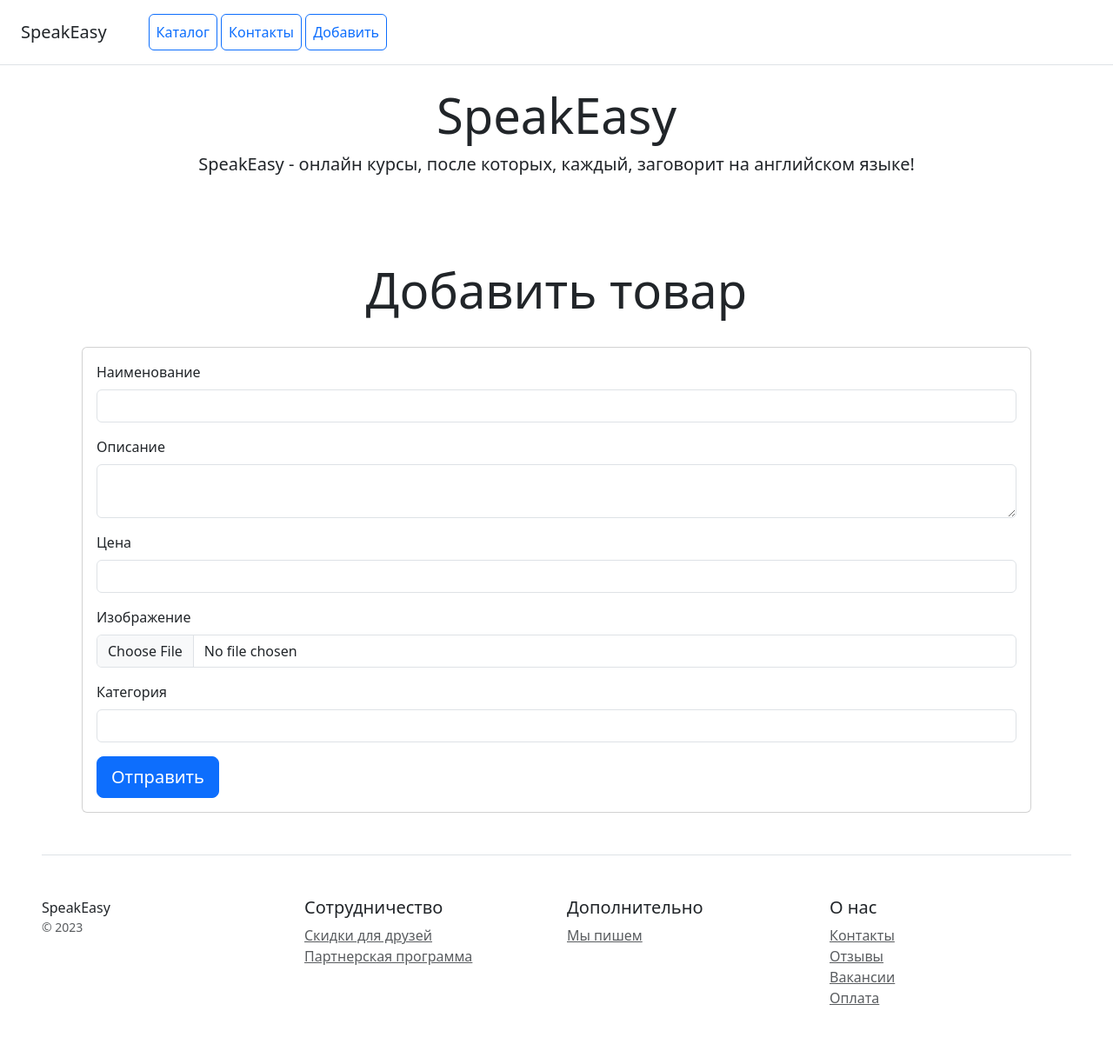
After one commit to RadmilaGMTD/homework_22_django, a Django app: page /user_products/ in a window 1280 px wide. The commit adds this page. Shown: the whole page at 87% size. Run offline with Django 5.2, Linux system fonts and the light colour scheme; parts of the project's set-up code (start-up, migrations or seed data) failed here and were passed over; some libraries are stand-ins or nearby versions.

Commit message:
update user_products.html

```diff
--- a/catalog/templates/catalog/base.html
+++ b/catalog/templates/catalog/base.html
@@ -13,7 +13,7 @@
     <nav class="ms-5">
         <a class="p-2 btn btn-outline-primary" href="/">Каталог</a>
         <a class="p-2 btn btn-outline-primary" href="/contacts/">Контакты</a>
-        <a class="p-2 btn btn-outline-primary" href="/user_materials/">Ваши материалы</a>
+        <a class="p-2 btn btn-outline-primary" href="/user_products/">Добавить</a>
     </nav>
 </div>
 <div class="container">
--- /dev/null
+++ b/catalog/templates/catalog/user_products.html
@@ -0,0 +1,41 @@
+{% extends 'catalog/base.html' %}
+
+{% block title %}Добавить товар{% endblock %}
+
+{% block content %}
+{% include 'catalog/header.html' %}
+<div class="container mt-5">
+    <div class="pricing-header px-3 py-3 pt-md-2 pb-md-4 mx-auto text-center">
+        <h1 class="display-4">Добавить товар</h1>
+    </div>
+
+    <div class="card">
+        <div class="card-body">
+            <form method="post" action="" enctype="multipart/form-data">
+                {% csrf_token %}
+                <div class="mb-3">
+                    <label for="name" class="form-label">Наименование</label>
+                    <input type="text" id="name" name="name" class="form-control" required>
+                </div>
+                <div class="mb-3">
+                    <label for="description" class="form-label">Описание</label>
+                    <textarea id="description" name="description" class="form-control" required></textarea>
+                </div>
+                <div class="mb-3">
+                    <label for="price" class="form-label">Цена</label>
+                    <input type="number" id="price" name="price" class="form-control" step="0.01" required>
+                </div>
+                <div class="mb-3">
+                    <label for="image" class="form-label">Изображение</label>
+                    <input type="file" id="image" name="image" class="form-control">
+                </div>
+                <div class="mb-3">
+                    <label for="category" class="form-label">Категория</label>
+                    <input type="text" id="category" name="category" class="form-control" required>
+                </div>
+                <button type="submit" class="btn btn-lg btn-primary btn-block">Отправить</button>
+            </form>
+        </div>
+    </div>
+</div>
+{% endblock %}
--- a/catalog/urls.py
+++ b/catalog/urls.py
@@ -6,4 +6,4 @@ from catalog.apps import CatalogConfig
 app_name = CatalogConfig.name
 
 
-urlpatterns = [path("", views.home, name="home"), path("contacts/", views.contacts, name="contacts"), path("product_detail/<int:pk>", views.product_detail, name="product_detail")]
+urlpatterns = [path("", views.home, name="home"), path("contacts/", views.contacts, name="contacts"), path("product_detail/<int:pk>", views.product_detail, name="product_detail"), path("user_products/", views.user_products, name="user_products")]
--- a/catalog/views.py
+++ b/catalog/views.py
@@ -37,3 +37,23 @@ def product_detail(request, pk):
     product = Product.objects.get(pk=pk)
     context = {"product": product}
     return render(request, "catalog/product_detail.html", context)
+
+
+def user_products(request):
+    if request.method == "POST":
+        name = request.POST.get('name')
+        description = request.POST.get('description')
+        price = request.POST.get('price')
+        image = request.FILES.get('image')
+        category_id = request.POST.get('category')
+        product = Product(
+            name=name,
+            description=description,
+            price=price,
+            image=image,
+            category_id=category_id
+        )
+        product.save()
+        return HttpResponse(f"Спасибо, Ваш продукт получен!")
+
+    return render(request, 'catalog/user_products.html')
```
Also changed, not shown: catalog/templates/catalog/user_materials.html (deleted, +0 -10 lines).
